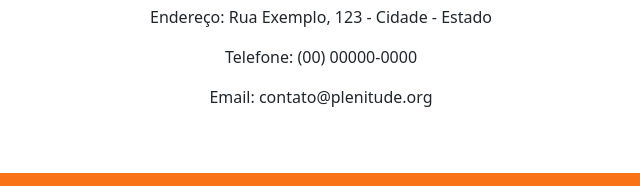
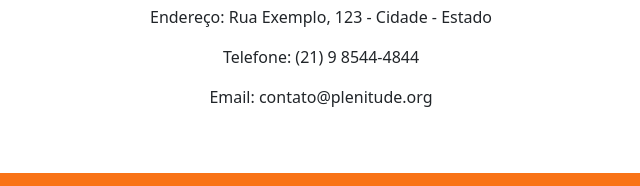
Before and after one commit to yuri41774/estodos2025.1, a plain HTML site: page index.html in a window 1280 px wide. Shown: the part 1348-1534 px from the top of the page, 319-959 px from the left. Drawn offline with nearby package versions, Linux system fonts and the light colour scheme.

Commit message:
fix: atualiza telefone de contato

```diff
--- a/index.html
+++ b/index.html
@@ -101,7 +101,7 @@
         <div class="container text-center">
             <h2 class="text-laranja">Entre em Contato</h2>
             <p>Endereço: Rua Exemplo, 123 - Cidade - Estado</p>
-            <p>Telefone: (00) 00000-0000</p>
+            <p>Telefone: (21) 9 8544-4844</p>
             <p>Email: contato@plenitude.org</p>
         </div>
     </section>
```
